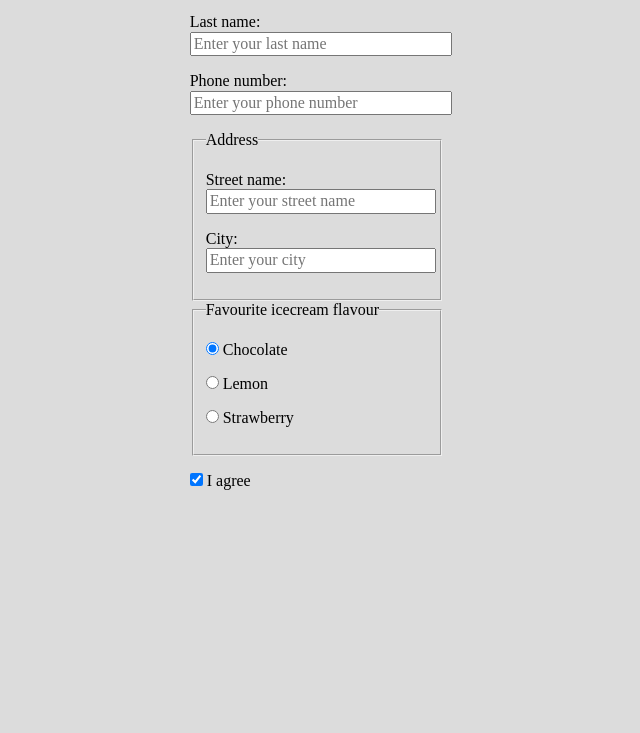
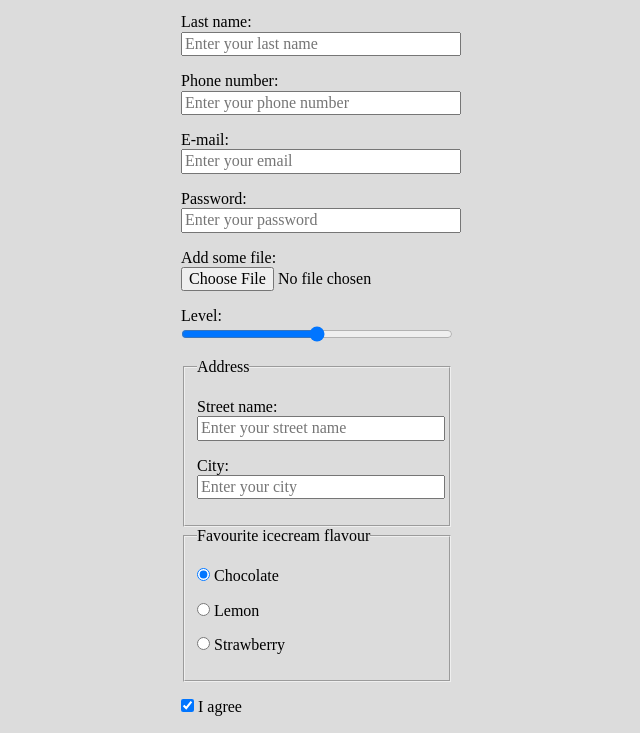
Before and after one commit to mroczek-tomasz/form, a plain HTML site: page index.html in a window 1280 px wide. Shown: the part 125-858 px from the top of the page, without its empty margins (323-963 px from the left). Before the commit the page ends 800 px from the top, so only its background shows below. Drawn offline with Linux system fonts and the light colour scheme.

Commit message:
Adding password email, file and level to the fieldset

```diff
--- a/index.html
+++ b/index.html
@@ -40,6 +40,49 @@
               placeholder="Enter your phone number"
               id="phoneNumber"
               name="phoneNumber"
+            />
+        </p>
+        <p>
+          <label>E-mail:
+            <input
+              class="form__input"
+              type="email"
+              placeholder="Enter your email"
+              id="email"
+              name="email"
+            />
+        </p>
+        <p>
+          <label>Password:
+            <input
+              class="form__input"
+              type="password"
+              placeholder="Enter your password"
+              id="password"
+              name="password"
+            />
+        </p>
+        <p>
+          <label>Add some file:
+            <input
+              class="form__input"
+              type="file"
+              placeholder="Add some files"
+              id="file"
+              name="file"
+            />
+        </p>
+        <p>
+          <label>Level:
+            <input
+              class="form__input"
+              type="range"
+              placeholder="Enter your level of advandce"
+              id="range"
+              name="range"
+              min="1"
+              max="5"
+              step="1"
             />
         </p>
           </label>
```
